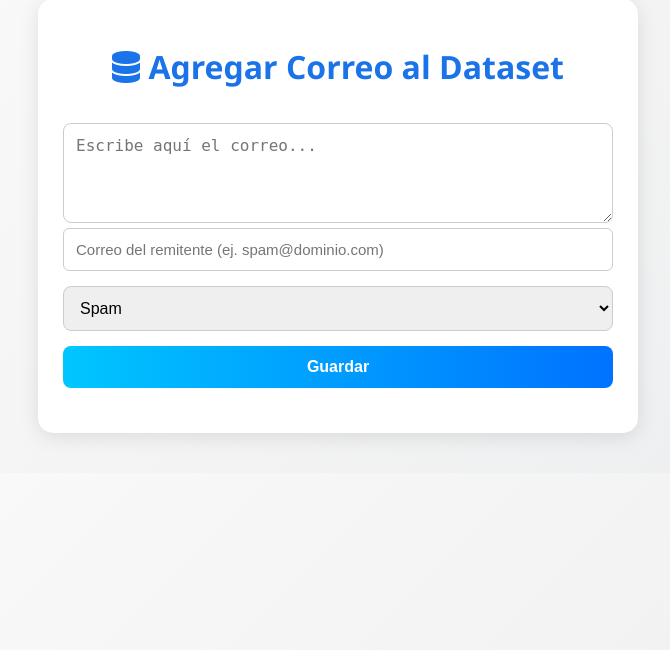
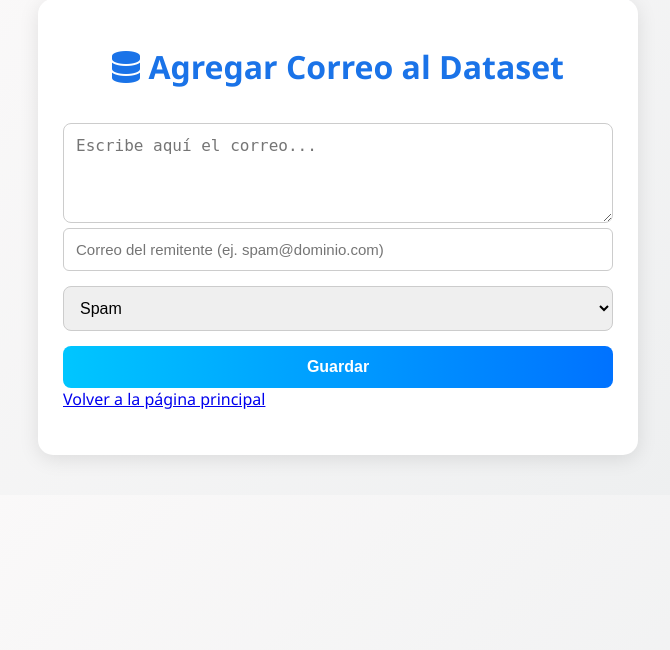
Before and after one commit to juandavid-CR7/spam-detector, a Python web app: template Backend/templates/crear_dataset.html in a window 1280 px wide. Shown: the part 41-691 px from the top of the page, without its empty margins (302-972 px from the left). Run offline with Jinja, Linux system fonts and the light colour scheme; the template is opened without the code that fills it, so the values that code supplies are empty.

Commit message:
agregando rutas a los archivos html

```diff
--- a/Backend/templates/crear_dataset.html
+++ b/Backend/templates/crear_dataset.html
@@ -64,6 +64,7 @@
       <option value="ham">No Spam</option>
     </select>
     <button onclick="guardarCorreo()">Guardar</button>
+    <a href="{{ url_for('home') }}">Volver a la página principal</a>
     <p class="msg" id="mensaje"></p>
   </div>
 
--- a/Backend/templates/index.html
+++ b/Backend/templates/index.html
@@ -6,6 +6,7 @@
   <title>Detector de Spam</title>
   <link rel="stylesheet" href="{{ url_for('static', filename='style.css') }}" />
   <link rel="stylesheet" href="https://cdnjs.cloudflare.com/ajax/libs/font-awesome/6.5.0/css/all.min.css" />
+  <a href="{{url_for('crear_dataset')}}">Ir a crear dataset</a>
 </head>
 <body>
   <div class="wrapper">
```
